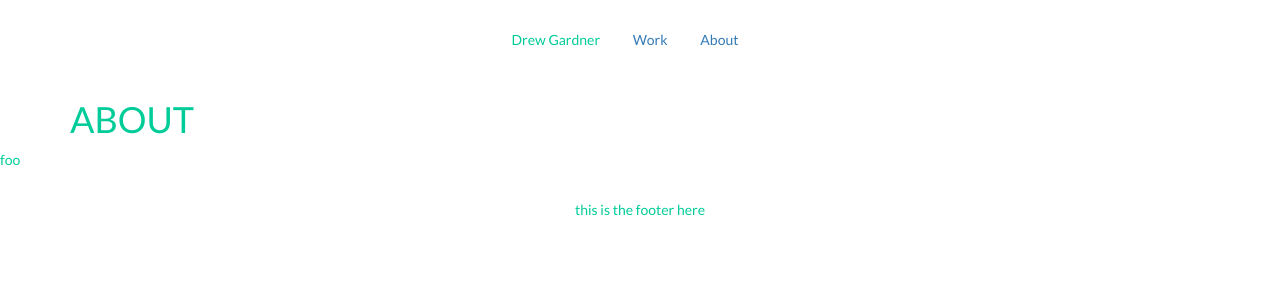
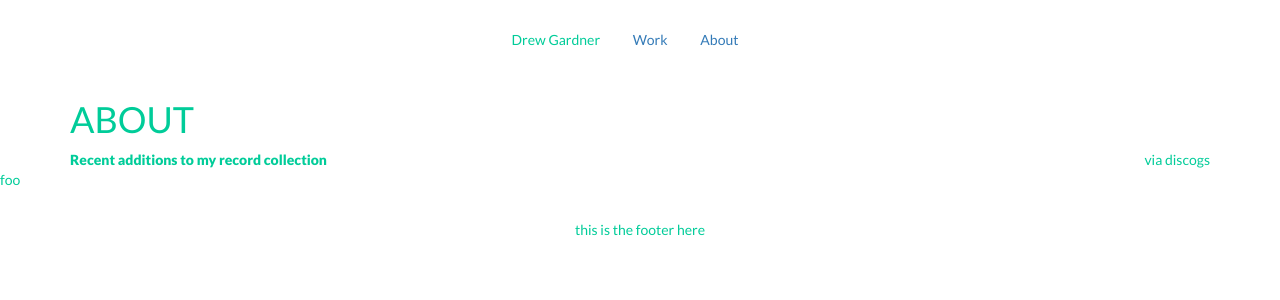
Before and after one commit to dreeeeewwwww/dreeeeewwwww.github.io, a Jekyll site: the page built from about/index.html, in a window 1280 px wide. Shown: the top 300 px of the page. Built offline with Jekyll 4.4.1, drawn with Linux system fonts in a browser that asks for light colours; nearby versions of some CDN libraries.

```diff
--- a/about/index.html
+++ b/about/index.html
@@ -6,32 +6,32 @@ layout: default
   <div class="row">
     <div class="col-md-12">
       <h1>ABOUT</h1>
-      <div id="discogs">
-        <ul id="collection"></ul>
-        <ul id="foo"></ul>
+
+      <div class="row">
+        <div class="col-md-12">
+          <strong>Recent additions to my record collection</strong><span class="pull-right">via discogs</span>
+        </div>
+        <div id="discogs"></div>
+
       </div>
+
     </div>
   </div>
 </div>
 <script type="text/javascript">
 $(document).ready(function(){
-  jQuery.getJSON("http://api.discogs.com/users/astronaut_jones/collection/folders/0/releases?callback=", function(data) {
-
-    $.each(data.releases, function(entryIndex,release){
+  jQuery.getJSON("http://api.discogs.com/users/astronaut_jones/collection/folders/0/releases?callback=&sort=added&sort_order=desc", function(data) {
+    $.each(data.releases, function(i,release){
       content =
-      '<li>'+
-      '<a href="http://www.discogs.com/release/'+release.basic_information.id+'">'+
-      release.basic_information.artists+
+      '<div class="col-md-3 col-sm-4 col-xs-6 release">'+
+      '<a href="http://www.discogs.com/release/'+release.basic_information.id+'" target="_blank">'+
+      release.basic_information.artists[0].name+'&nbsp;-&nbsp;'+
       release.basic_information.title+
-      release.basic_information.year+
+      '<br /><span class="label-year">'+release.basic_information.labels[0].name+'&nbsp;('+release.basic_information.year+')'+'</span>'
       '</a>'
-      '</li>';
-
-      $(content).appendTo("#collection");
-
-
+      '</div>';
+      $(content).appendTo("#discogs");
     });
-
   });
 });
 </script>
--- a/assets/_sass/site.scss
+++ b/assets/_sass/site.scss
@@ -32,3 +32,11 @@ footer{
     }
   }
 }
+
+/*ABOUT*/
+#discogs{
+
+  .release{
+    margin-bottom:15px;
+  }
+}
```
